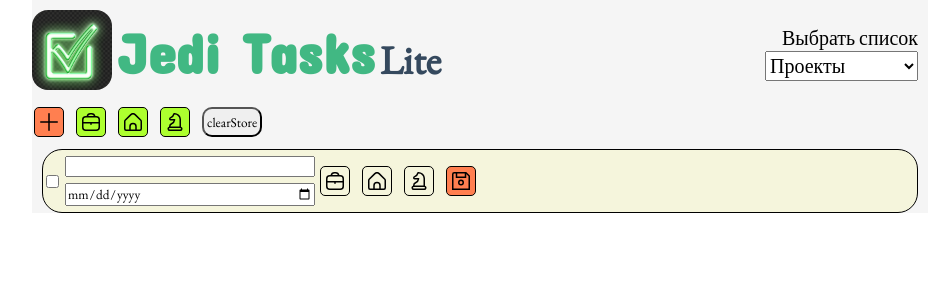
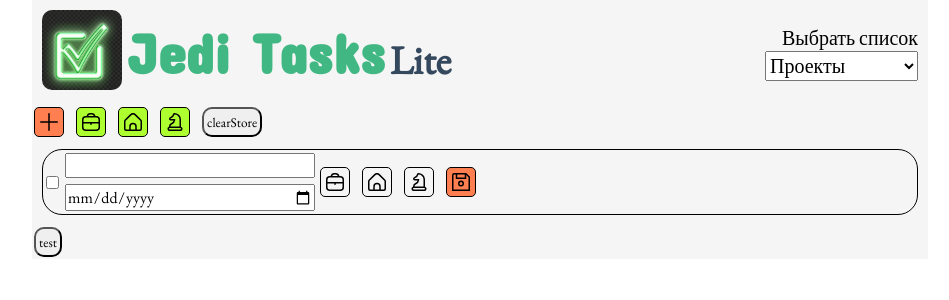
Before and after one commit to StrekhaIgor/JediTasksLite, a Vue app: page / in a window 1280 px wide. Both pictures are taken after a click on the picture 209 px from the left and 122 px from the top of the page. Shown: the top 300 px of the page, without its empty margins (160-1109 px from the left). Built offline with nearby package versions, Linux system fonts and the light colour scheme.

Commit message:
fix bugs with id and repeating tasks

```diff
--- a/src/App.vue
+++ b/src/App.vue
@@ -7,6 +7,7 @@ import TaskList from './components/TaskList.vue';
       return {
         taskLists: [
         ],
+        today: new Date().toDateString(),
       }
     },
     computed: {
@@ -46,9 +47,9 @@ import TaskList from './components/TaskList.vue';
           };
         }
       },
-      refreshTaskId() {
-        for (let index = 0; index < this.selectedList.tasks.length; index++) {
-          this.selectedList.tasks[index].id = index + 1;
+      refreshTaskId(tasklist) {
+        for (let index = 0; index < tasklist.tasks.length; index++) {
+          tasklist.tasks[index].id = index + 1;
         }
       },
       deleteTask(listId, taskId) {
@@ -56,7 +57,7 @@ import TaskList from './components/TaskList.vue';
         .tasks;
         let targetTask = targetList.splice(targetList.findIndex((el) => el.id === taskId), 1)[0];
         let projectId = targetTask.projectId;
-        if (projectId) {
+        if (projectId && !targetTask.isRepeat) {
           this.deleteSubTask(targetTask.projectId, targetTask.selfId);
           let targetProject = this.getTargetTask(2, projectId);
           if (!targetProject.subTasks.length) {
@@ -67,9 +68,8 @@ import TaskList from './components/TaskList.vue';
           targetTask.isDone = false;
           targetTask.executeDate.setDate(targetTask.executeDate.getDate() + 1);
           this.taskLists[0].tasks.push(targetTask);
-        }
-        this.emitSubTask();
-        this.refreshTaskId();
+        };
+        this.sortTasks();
       },
       changeEditTask(listId, taskId) {
         let targetTask = this.getTargetTask(listId, taskId);
@@ -82,9 +82,13 @@ import TaskList from './components/TaskList.vue';
         newTask.isShow = true;
         newTask.subTasks = [];
         newTask.isShowSubTasks = true;
-        newTask.executeDate = this.today;
+        newTask.executeDate = new Date(this.today);
+        if (this.selectedList.tasks.length) {
+          newTask.id = Math.max(...this.selectedList.tasks.map((elem) => elem.id)) + 1;
+        } else {
+          newTask.id = 1;
+        };
         this.selectedList.tasks.unshift(newTask);
-        this.refreshTaskId();
       },
       moveTaskToProjects(taskListId, taskId) {
         let taskList = this.taskLists
@@ -150,7 +154,6 @@ import TaskList from './components/TaskList.vue';
         .filter((subTask) => subTask.id !== subTaskId);
       },
       createSubTask(projectId) {
-        console.log(projectId);
         let targetProject = this.getTargetTask(2, projectId);
         targetProject.isShowSubTasks = true;
         let subTask = {
@@ -200,14 +203,18 @@ import TaskList from './components/TaskList.vue';
       },
       emitSubTask() {
         let projectList = this.taskLists[1].tasks;
-        this.taskLists[0].tasks = this.taskLists[0].tasks
-        .filter((task) => !task.projectId);
+        //this.taskLists[0].tasks = this.taskLists[0].tasks
+        //.filter((task) => !task.projectId);
         let taskList = this.taskLists[0].tasks;
         for (let project of projectList) {
           let projectTasksInList = taskList
           .filter((task) => task.projectId === project.id);
           if (projectTasksInList.length) continue;
           for (let subTask of project.subTasks) {
+            let newTaskId = 1;
+            if (this.taskLists[0].tasks.length !== 0) {
+              newTaskId = Math.max(...this.taskLists[0].tasks.map((elem) => elem.id)) + 1;
+            };
             let newTask = {
               projectId: project.id,
               projectName: project.value,
@@ -217,13 +224,14 @@ import TaskList from './components/TaskList.vue';
               isShow: true,
               subTasks: [],
               typeTask: project.typeTask,
-              id: this.taskLists[0].tasks.length + 1,
-              executeDate: this.today,
+              id: newTaskId,
+              executeDate: new Date(this.today),
             };
             taskList.push(newTask);
             break;
           }
-        }
+        };
+        this.sortTasks();
       },
       filterTaskList(arrayOfFilters) {
         for (let taskList of this.taskLists) {
@@ -263,10 +271,12 @@ import TaskList from './components/TaskList.vue';
       let data = JSON.parse(localStorage.getItem('appData'));
       if (data) {
         this.taskLists = JSON.parse(localStorage.getItem('appData'));
-        for (let task of this.taskLists[0].tasks) {
-          task.executeDate = new Date(task.executeDate);
-          if (task.isRepeat && task.executeDate < this.today) {
-            task.executeDate = this.today;
+        for (let taskList of this.taskLists) {
+          for (let task of taskList.tasks) {
+            task.executeDate = new Date(task.executeDate);
+            if (task.isRepeat && task.executeDate < new Date(this.today)) {
+              task.executeDate = new Date(this.today);
+            }
           }
         }
       } else {
@@ -275,7 +285,7 @@ import TaskList from './components/TaskList.vue';
     },
     mounted() {
       this.sortTasks();
-      this.today = new Date();
+      this.today = new Date().toDateString();
     },
     watch: {
       jsonTaskLists() {
@@ -307,6 +317,9 @@ import TaskList from './components/TaskList.vue';
   @create-sub-task="createSubTask"
   @filterTaskList="filterTaskList"
   @delete-task-list="deleteTaskList"/>
+  <button
+  @click="console.log(this.taskLists[0].tasks)"
+  >test</button>
 </template>
 
 <style scoped>
--- a/src/components/HeaderApp.vue
+++ b/src/components/HeaderApp.vue
@@ -56,8 +56,10 @@ export default {
     img.main-icon {
         width: 10vh;
         height: 10vh;
+        min-width: 50px;
+        min-height: 50px;
         display: inline-block;
-        border-radius: 2vh;
+        border-radius: 10px;
     }
 
     h1 {
@@ -76,7 +78,7 @@ export default {
     }
 
     div.header {
-        padding: 10px 10px 10px 0px;
+        padding: 10px;
         display: flex;
         align-items: center;
         border-radius: 2vh;
--- a/src/components/HeaderSelectMenu.vue
+++ b/src/components/HeaderSelectMenu.vue
@@ -43,6 +43,7 @@
 select {
     font-size: 20px;
     width:fit-content;
+    cursor: pointer;
 }
 
 div.container-tools {
@@ -55,6 +56,10 @@ label {
     font-size: 20px;
 }
 
+option {
+    cursor: pointer;
+}
+
 .option-new-list {
     color: rgb(255, 0, 0);
 }
--- a/src/components/SubTask.vue
+++ b/src/components/SubTask.vue
@@ -21,7 +21,7 @@ export default {
 <template>
 
 <div class="container-task sub-task" v-if="!subTask.isEdit">
-    <input type="checkbox" :id="subTask.id"
+    <input type="checkbox" :id="subTask.value + subTask.id"
     v-model="subTask.isDone">
     <p @click="$emit('changeEditSubTask')"
     class="sub-task-text"
--- a/src/components/Task.vue
+++ b/src/components/Task.vue
@@ -56,6 +56,9 @@ export default {
         delayDelete() {
             setTimeout(() => this.$emit('deleteTask'), 1000);
         },
+        convertDate(date) {
+            return date.getFullYear() + date.getMonth() + date.getDate();
+        },
     },
     watch: {
         isDone() {
@@ -73,8 +76,14 @@ export default {
 
 <template>
 
-<div class="container-task" v-if="!task.isEdit && this.isShowRepeat">
-    <input type="checkbox" :id="task.id"
+<div class="container-task"
+    :class="{
+        'failed': this.convertDate(task.executeDate) < this.convertDate(new Date()),
+        'today' : this.convertDate(task.executeDate) === this.convertDate(new Date()),
+        'normal': this.convertDate(task.executeDate) > this.convertDate(new Date())
+    }"
+    v-if="!task.isEdit && this.isShowRepeat">
+    <input type="checkbox" :id="task.value"
     v-model="task.isDone">
     <div class="task-date-wrapper"
     @click="$emit('changeEditTask')">
@@ -129,13 +138,14 @@ export default {
     >
 </div>
 <div class="container-task" v-if="task.isEdit">
-    <input type="checkbox" :id="task.id"
+    <input type="checkbox" :id="task.value"
     v-model="task.isDone">
     <div class="task-date-wrapper-edit">
-        <input type="text" :id="task.id"
+        <input type="text" :id="task.value + ' edit'"
         v-model="task.value"
         @keyup.enter="changeEditTask">
-        <input type="date" v-model="this.date">
+        <input type="date" v-model="this.date"
+        @change="changeEditTask">
     </div>
     <div class="container-type-task-icon">
         <img src="/src/components/icons/jobTask.svg"
@@ -172,6 +182,8 @@ export default {
 
 input {
     margin: 3px;
+    cursor: pointer;
+    font-size: 1em;
 }
 
 div.task-date-wrapper-edit {
@@ -202,7 +214,6 @@ div.task-date-wrapper-edit input {
         align-items: center;
         width: calc(100% - 20px);
         min-height: 5vw;
-        background-color: beige;
         border-radius: 20px;
         margin: 10px;
         border: 1px solid black;
@@ -224,7 +235,7 @@ div.task-date-wrapper-edit input {
     div.container-type-task-icon {
         display: flex;
         align-items: center;
-        flex: 0, 2, auto;
+        flex: 0 2 auto;
     }
     div.container-task {
         display: flex;
@@ -232,7 +243,6 @@ div.task-date-wrapper-edit input {
         align-items: center;
         width: calc(100% - 20px);
         min-height: 5vw;
-        background-color: beige;
         border-radius: 10px;
         margin: 10px;
         margin-top: 2px;
@@ -243,12 +253,28 @@ div.task-date-wrapper-edit input {
     }
 }
 
+div.container-task {
+    cursor: pointer;
+}
+
+div.normal {
+    background-color: beige;
+}
+
+.failed {
+    background-color: rgb(245, 217, 207);
+}
+
+.today {
+    background-color: rgb(191, 248, 131);
+}
+
 p {
     padding: 5px 10px;
     max-width: 50vw;
     min-width: 20vw;
     overflow-wrap: break-word;
-    flex: 5, 2, auto;
+    flex: 5 2 auto;
 }
 
 p.execute-date {
@@ -263,7 +289,7 @@ p.project-name {
     color:blue;
     overflow-wrap: break-word;
     min-width: 20vw;
-    flex: 1, 2, auto;
+    flex: 1 2 auto;
 }
 
 img.type-icon {
@@ -275,6 +301,7 @@ img.type-icon {
     border: 1px solid black;
     display: block;
     margin-right: 10px;
+    cursor: pointer;
 }
 
 img.picked {
@@ -292,6 +319,7 @@ button {
     margin: 2px;
     border-radius: 10px;
     padding: 3px;
+    cursor: pointer;
 }
 
 button.add-sub-task {
--- a/src/components/TaskListToolBar.vue
+++ b/src/components/TaskListToolBar.vue
@@ -40,24 +40,28 @@ export default {
     class="type-icon"
     :class="{picked: this.pickedFilters.includes('job')}"
     src="./icons/jobTask.svg"
+    title="По работе"
     @click="this.pickFilter('job')"
     alt="job">
     <img
     class="type-icon"
     :class="{picked: this.pickedFilters.includes('home')}"
     src="./icons/homeTask.svg"
+    title="Домашние дела"
     @click="this.pickFilter('home')"
     alt="home">
     <img
     class="type-icon"
     :class="{picked: this.pickedFilters.includes('hobbie')}"
     src="./icons/hobbieTask1.svg"
+    title="Хобби"
     @click="this.pickFilter('hobbie')"
     alt="hobbie">
     <img
     v-if="this.selectedList.id > 2"
     src="./icons/delete.svg"
     class="type-icon control"
+    title="Удалить список"
     @click="this.$emit('deleteTaskList')">
     <button @click="clearStore()">clearStore</button>
 
@@ -68,12 +72,6 @@ export default {
 
 <style>
 
-.button-add-task {
-    display: block;
-    height: 30px;
-    margin: 2px;
-}
-
 .tool-bar-wrapper {
     display: flex;
     flex-direction: row;
```
